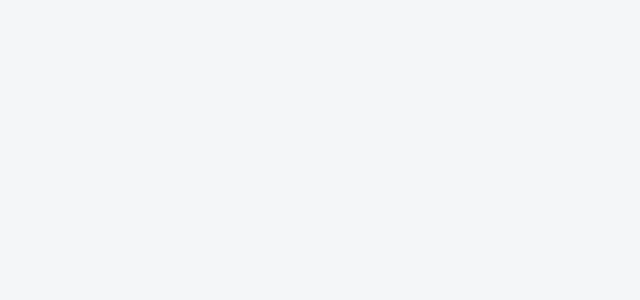
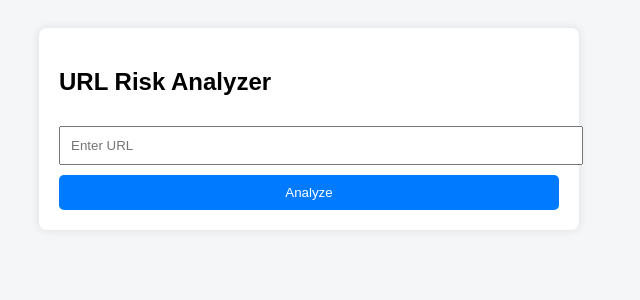
Before and after one commit to devendragovindamarathi25cy-sketch/url-risk-analyzer-v2, a Flask app: page / in a window 1280 px wide. Before the commit the part shown is empty. Shown: the top 300 px of the page, without its empty margins (331-971 px from the left). Run offline with Flask 3, Linux system fonts and the light colour scheme.

Commit message:
Refactor HTML structure and styles in index.html

```diff
--- a/templates/index.html
+++ b/templates/index.html
@@ -3,27 +3,68 @@
 <head>
     <meta charset="UTF-8">
     <title>URL Risk Analyzer</title>
-    <meta name="viewport" content="width=device-width, initial-scale=1.0">
+    <meta name="viewport" content="width=device-width, initial-scale=1">
 
     <style>
         body {
             font-family: Arial, sans-serif;
             background: #f4f6f8;
-            margin: 0;
-            padding: 0;
+            padding: 20px;
         }
-        .container {
+        .box {
             max-width: 500px;
-            margin: 60px auto;
             background: white;
             padding: 20px;
-            border-radius: 6px;
+            margin: auto;
+            border-radius: 8px;
             box-shadow: 0 0 10px rgba(0,0,0,0.1);
         }
-        h2 {
-            text-align: center;
-        }
-        input[type="text"] {
+        input {
             width: 100%;
             padding: 10px;
-            margin-top:
+            margin-top: 10px;
+        }
+        button {
+            margin-top: 10px;
+            padding: 10px;
+            width: 100%;
+            background: #007bff;
+            color: white;
+            border: none;
+            border-radius: 5px;
+        }
+        .result {
+            margin-top: 15px;
+            padding: 10px;
+            background: #eef;
+        }
+    </style>
+</head>
+<body>
+
+<div class="box">
+    <h2>URL Risk Analyzer</h2>
+
+    <form method="POST">
+        <input type="text" name="url" placeholder="Enter URL" required>
+        <button type="submit">Analyze</button>
+    </form>
+
+    {% if result %}
+    <div class="result">
+        <p><b>Risk Level:</b> {{ result }}</p>
+        <p><b>Score:</b> {{ score }}</p>
+
+        {% if reasons %}
+        <ul>
+            {% for r in reasons %}
+            <li>{{ r }}</li>
+            {% endfor %}
+        </ul>
+        {% endif %}
+    </div>
+    {% endif %}
+</div>
+
+</body>
+</html>
```
